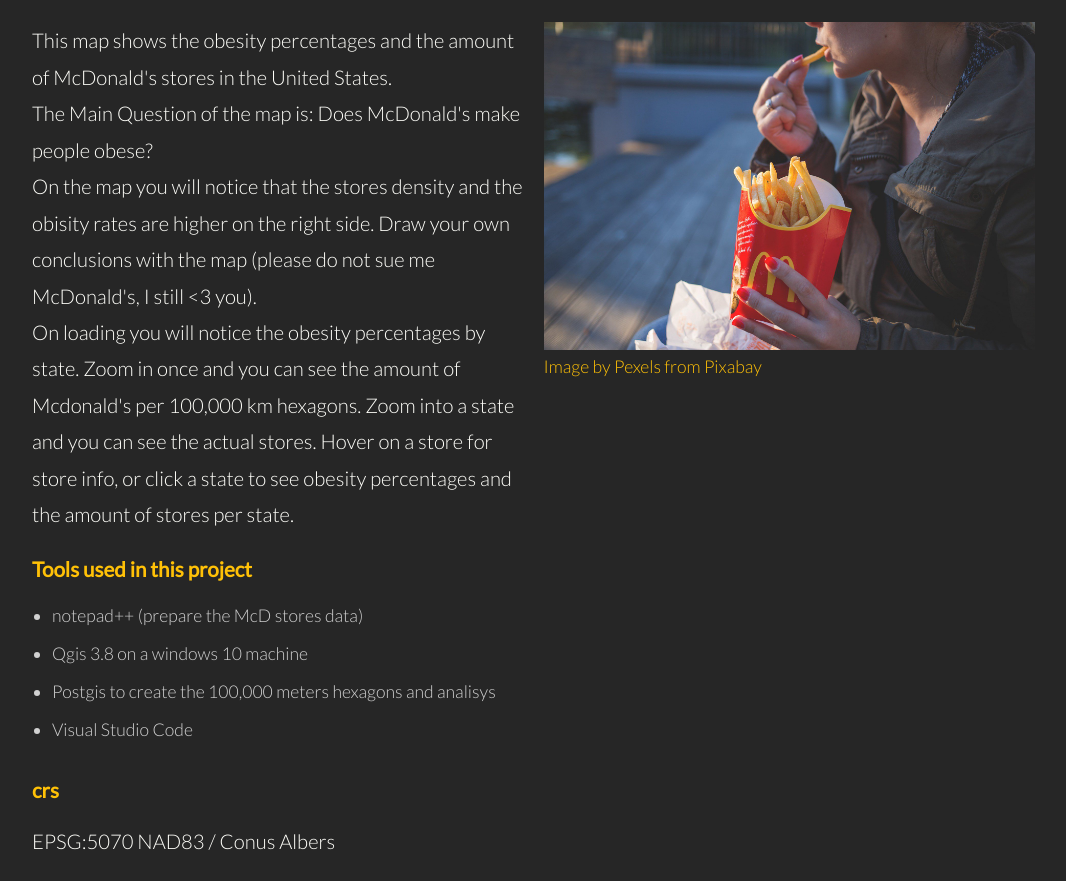
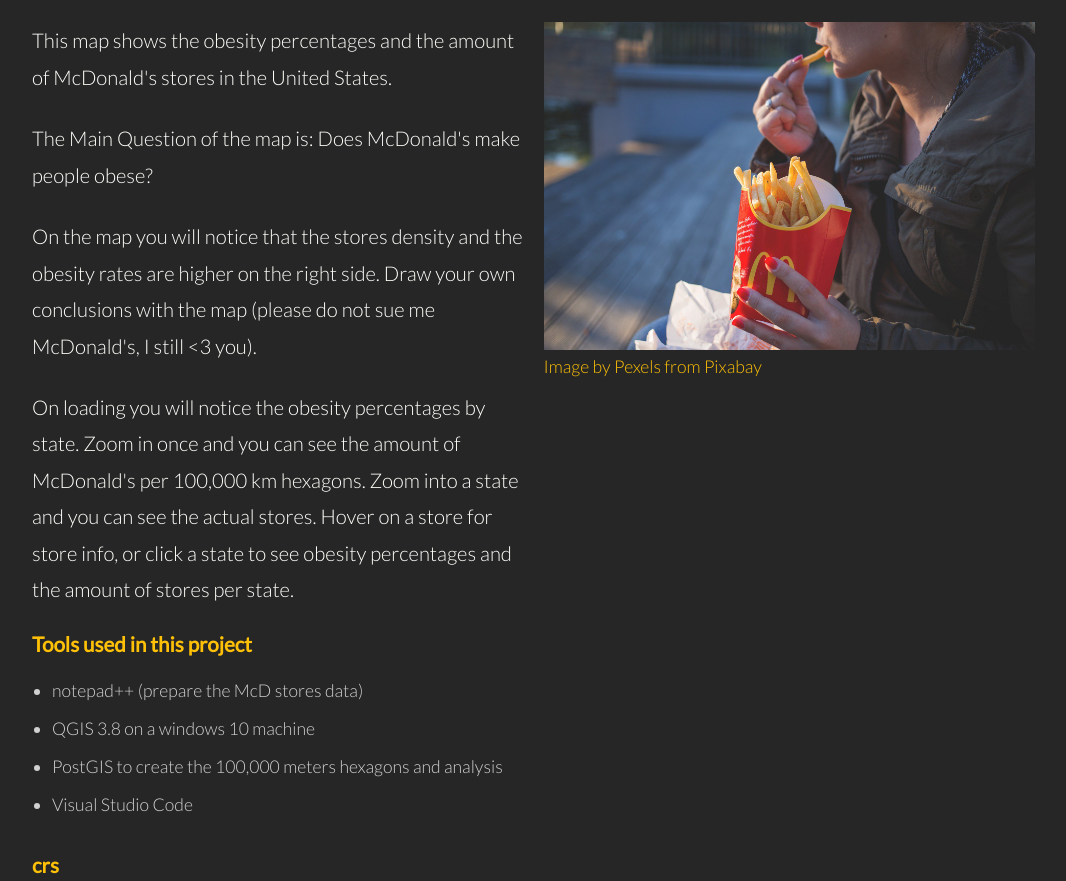
Before and after one commit to Gisco246/usa-mcdonalds, a plain HTML site: page index.html in a window 1280 px wide. Shown: the part 829-1710 px from the top of the page, without its empty margins (96-1162 px from the left). Drawn offline with nearby package versions, Linux system fonts and the light colour scheme.

Commit message:
fix a few typos

```diff
--- a/index.html
+++ b/index.html
@@ -141,18 +141,20 @@
         <div class="row">
             <div class="first-column">
                 <p>
-                    This map shows the obesity percentages and the amount of McDonald's stores in the United States.<br>
-                    The Main Question of the map is: Does McDonald's make people obese? <br>
-                     On the map you will notice that the stores density and the obisity rates are higher on the right side.
-                    Draw your own conclusions with the map (please do not sue me McDonald's, I still <3 you).<br>
-                    On loading you will notice the obesity percentages by state. Zoom in once and you can see the amount of Mcdonald's per 100,000 km hexagons. Zoom into a state and you can see the actual stores.
+                    This map shows the obesity percentages and the amount of McDonald's stores in the United States.</p>
+                    <p>The Main Question of the map is: Does McDonald's make people obese? </p>
+                    <p>
+                     On the map you will notice that the stores density and the obesity rates are higher on the right side.
+                    Draw your own conclusions with the map (please do not sue me McDonald's, I still <3 you).</p>
+                        <p>
+                    On loading you will notice the obesity percentages by state. Zoom in once and you can see the amount of McDonald's per 100,000 km hexagons. Zoom into a state and you can see the actual stores.
                     Hover on a store for store info, or click a state to see obesity percentages and the amount of stores per state.
                 </p>
                 <h3>Tools used in this project</h3>
                 <ul>
                     <li>notepad++ (prepare the McD stores data)</li>
-                    <li>Qgis 3.8 on a windows 10 machine</li>
-                    <li>Postgis to create the 100,000 meters hexagons and analisys</li>
+                    <li>QGIS 3.8 on a windows 10 machine</li>
+                    <li>PostGIS to create the 100,000 meters hexagons and analysis</li>
                     <li>Visual Studio Code</li>
                 </ul>
                 <h3>crs</h3>
```
